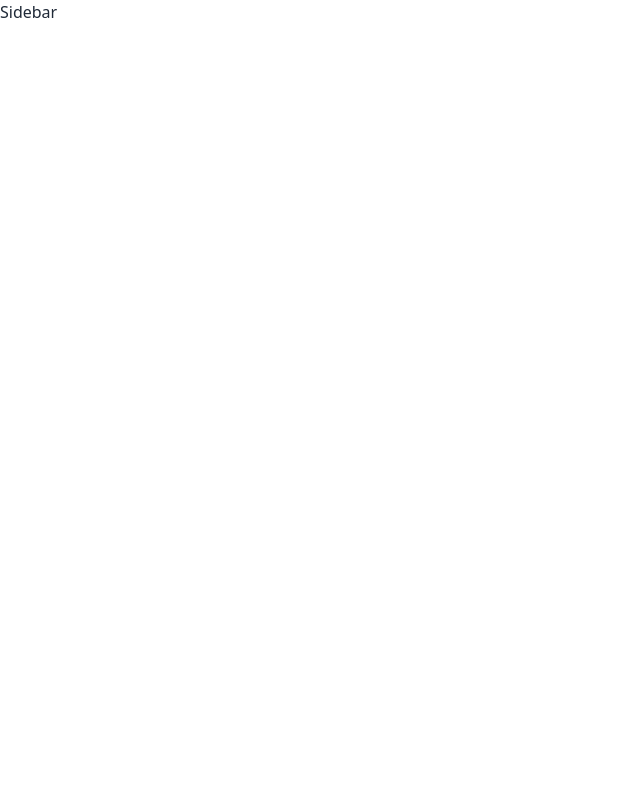
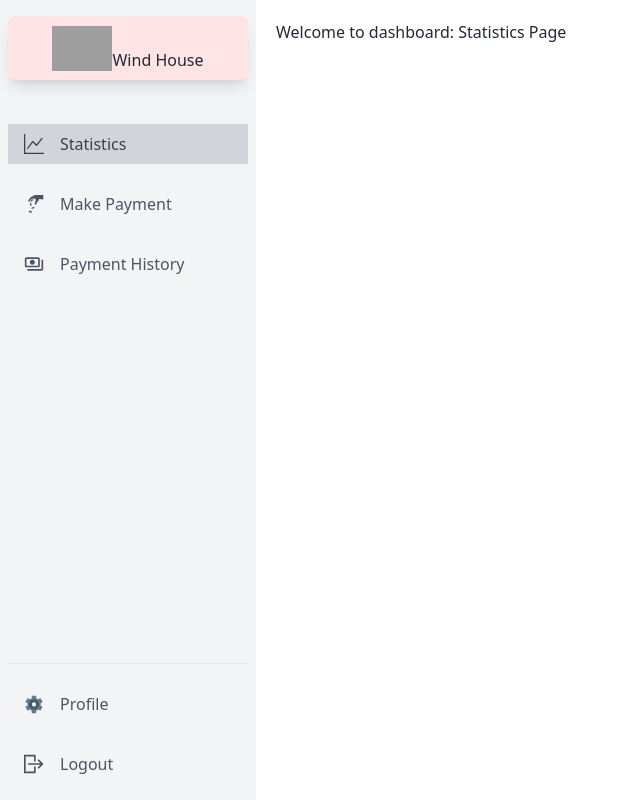
Before and after one commit to gopalbasak1/wind-house-management-client, a React (Vite) app: page /dashboard in a window 1280 px wide. Shown: the whole page, without its empty margins (0-640 px from the left). Built offline with nearby package versions, Linux system fonts and the light colour scheme; no server answers; grey boxes are pictures that could not be loaded.

Commit message:
sign up user data store to the database

```diff
--- /dev/null
+++ b/src/components/Dashboard/Sidebar/Sidebar.jsx
@@ -0,0 +1,151 @@
+import { useState } from 'react'
+import { GrLogout } from 'react-icons/gr'
+import { FcSettings } from 'react-icons/fc'
+import { BsFillHouseAddFill, BsFingerprint } from 'react-icons/bs'
+import { GrUserAdmin } from 'react-icons/gr'
+import { AiOutlineBars } from 'react-icons/ai'
+import { BsGraphUp } from 'react-icons/bs'
+import { NavLink } from 'react-router-dom'
+import useAuth from '../../../hooks/useAuth'
+import { Link } from 'react-router-dom'
+import { MdHomeWork, MdOutlinePayments } from 'react-icons/md'
+import { GiPayMoney } from 'react-icons/gi'
+
+const Sidebar = () => {
+  const { logOut } = useAuth()
+  const [isActive, setActive] = useState(false)
+
+  // Sidebar Responsive Handler
+  const handleToggle = () => {
+    setActive(!isActive)
+  }
+  return (
+    <>
+      {/* Small Screen Navbar */}
+      <div className='bg-gray-100 text-gray-800 flex justify-between md:hidden'>
+        <div>
+          <div className='block cursor-pointer p-4 font-bold'>
+            <Link to='/'>
+              <img
+                // className='hidden md:block'
+                src='https://i.ibb.co/4ZXzmq5/logo.png'
+                alt='logo'
+                width='100'
+                height='100'
+              />
+            </Link>
+          </div>
+        </div>
+
+        <button
+          onClick={handleToggle}
+          className='mobile-menu-button p-4 focus:outline-none focus:bg-gray-200'
+        >
+          <AiOutlineBars className='h-5 w-5' />
+        </button>
+      </div>
+
+      {/* Sidebar */}
+      <div
+        className={`z-10 md:fixed flex flex-col justify-between overflow-x-hidden bg-gray-100 w-64 space-y-6 px-2 py-4 absolute inset-y-0 left-0 transform ${
+          isActive && '-translate-x-full'
+        }  md:translate-x-0  transition duration-200 ease-in-out`}
+      >
+        <div>
+          <div>
+            <div className='w-full hidden md:flex px-4 py-2 shadow-lg rounded-lg justify-center items-center bg-rose-100 mx-auto'>
+              <Link className='flex items-center ' to='/'>
+                <img
+                  // className='hidden md:block'
+                  src='https://i.ibb.co/Ctvgz06/Wind-House-1-unscreen.gif'
+                  alt='logo'
+                  width='60'
+                  height='50'
+                />
+                <p className='mt-6'>Wind House</p>
+              </Link>
+            </div>
+          </div>
+
+          {/* Nav Items */}
+          <div className='flex flex-col justify-between flex-1 mt-6'>
+            {/* Conditional toggle button here.. */}
+
+            {/*  Menu Items */}
+            <nav>
+              {/* Statistics */}
+              <NavLink
+                to='/dashboard'
+                end
+                className={({ isActive }) =>
+                  `flex items-center px-4 py-2 my-5  transition-colors duration-300 transform  hover:bg-gray-300   hover:text-gray-700 ${
+                    isActive ? 'bg-gray-300  text-gray-700' : 'text-gray-600'
+                  }`
+                }
+              >
+                <BsGraphUp className='w-5 h-5' />
+
+                <span className='mx-4 font-medium'>Statistics</span>
+              </NavLink>
+
+              {/* Add Room */}
+              <NavLink
+                to='make-payment'
+                className={({ isActive }) =>
+                  `flex items-center px-4 py-2 my-5  transition-colors duration-300 transform  hover:bg-gray-300   hover:text-gray-700 ${
+                    isActive ? 'bg-gray-300  text-gray-700' : 'text-gray-600'
+                  }`
+                }
+              >
+                <GiPayMoney className='w-5 h-5' />
+
+                <span className='mx-4 font-medium'>Make Payment</span>
+              </NavLink>
+              {/* My Listing */}
+              <NavLink
+                to='payment-history'
+                className={({ isActive }) =>
+                  `flex items-center px-4 py-2 my-5  transition-colors duration-300 transform  hover:bg-gray-300   hover:text-gray-700 ${
+                    isActive ? 'bg-gray-300  text-gray-700' : 'text-gray-600'
+                  }`
+                }
+              >
+                <MdOutlinePayments className='w-5 h-5' />
+
+                <span className='mx-4 font-medium'>Payment History</span>
+              </NavLink>
+            </nav>
+          </div>
+        </div>
+
+        <div>
+          <hr />
+
+          {/* Profile Menu */}
+          <NavLink
+            to='/dashboard/profile'
+            className={({ isActive }) =>
+              `flex items-center px-4 py-2 my-5  transition-colors duration-300 transform  hover:bg-gray-300   hover:text-gray-700 ${
+                isActive ? 'bg-gray-300  text-gray-700' : 'text-gray-600'
+              }`
+            }
+          >
+            <FcSettings className='w-5 h-5' />
+
+            <span className='mx-4 font-medium'>Profile</span>
+          </NavLink>
+          <button
+            onClick={logOut}
+            className='flex w-full items-center px-4 py-2 mt-5 text-gray-600 hover:bg-gray-300   hover:text-gray-700 transition-colors duration-300 transform'
+          >
+            <GrLogout className='w-5 h-5' />
+
+            <span className='mx-4 font-medium'>Logout</span>
+          </button>
+        </div>
+      </div>
+    </>
+  )
+}
+
+export default Sidebar
--- a/src/layouts/DashboardLayout.jsx
+++ b/src/layouts/DashboardLayout.jsx
@@ -1,11 +1,14 @@
 import { Outlet } from "react-router-dom";
+import Sidebar from "../components/Dashboard/Sidebar/Sidebar";
 
 
 const DashboardLayout = () => {
     return (
         <div className="relative min-h-screen md:flex">
             {/* sidebar */}
-            <div>Sidebar</div>
+            <div>
+                <Sidebar/>
+            </div>
 
             {/* Outlet Dynamic Content*/}
             <div className="flex-1 md:ml-64">
--- /dev/null
+++ b/src/pages/Dashboard/Common/Statistics.jsx
@@ -0,0 +1,11 @@
+
+
+const Statistics = () => {
+    return (
+        <div>
+            <h2>Welcome to dashboard: Statistics Page</h2>
+        </div>
+    );
+};
+
+export default Statistics;
--- /dev/null
+++ b/src/pages/Dashboard/Member/Announcements/Announcements.jsx
@@ -0,0 +1,11 @@
+
+
+const Announcements = () => {
+    return (
+        <div>
+            <h2>Announcements Page</h2>
+        </div>
+    );
+};
+
+export default Announcements;
--- /dev/null
+++ b/src/pages/Dashboard/Member/MakePayment/MakePayment.jsx
@@ -0,0 +1,11 @@
+
+
+const MakePayment = () => {
+    return (
+        <div>
+            <h2>Make Payment Page</h2>
+        </div>
+    );
+};
+
+export default MakePayment;
--- /dev/null
+++ b/src/pages/Dashboard/Member/MyProfile/MyProfile.jsx
@@ -0,0 +1,12 @@
+
+
+
+const MyProfile = () => {
+    return (
+        <div>
+            <h2>My Profile</h2>
+        </div>
+    );
+};
+
+export default MyProfile;
--- /dev/null
+++ b/src/pages/Dashboard/Member/PaymentHistory/PaymentHistory.jsx
@@ -0,0 +1,11 @@
+
+
+const PaymentHistory = () => {
+    return (
+        <div>
+            <h1>Payment History Page</h1>
+        </div>
+    );
+};
+
+export default PaymentHistory;
--- a/src/providers/AuthProvider.jsx
+++ b/src/providers/AuthProvider.jsx
@@ -55,23 +55,36 @@ const AuthProvider = ({ children }) => {
       photoURL: photo,
     })
   }
-  // Get token from server
-  // const getToken = async email => {
-  //   const { data } = await axios.post(
-  //     `${import.meta.env.VITE_API_URL}/jwt`,
-  //     { email },
-  //     { withCredentials: true }
-  //   )
-  //   return data
-  // }
-  // onAuthStateChange
+  //Get token from server
+  const getToken = async email => {
+    const { data } = await axios.post(
+      `${import.meta.env.VITE_API_URL}/jwt`,
+      { email },
+      { withCredentials: true }
+    )
+    return data
+  };
+
+  //save user
+  const saveUser = async user=>{
+    const currentUser ={
+      email: user?.email,
+      name: user?.name,
+      role: 'user',
+      status: 'Verified'
+    }
+    const {data} = await axios.put(`${import.meta.env.VITE_API_URL}/user`, currentUser)
+    return data
+  }
 
 
+  //onAuthStateChange
   useEffect(() => {
     const unsubscribe = onAuthStateChanged(auth, currentUser => {
       setUser(currentUser)
       if (currentUser) {
-        getToken(currentUser.email)
+        getToken(currentUser.email);
+        saveUser(currentUser)
       }
       setLoading(false)
     })
--- a/src/routes/Routes.jsx
+++ b/src/routes/Routes.jsx
@@ -7,6 +7,9 @@ import SignUp from '../pages/SignUp/SignUp'
 import RoomDetails from '../pages/RoomDetails/RoomDetails'
 import Apartment from '../pages/Apartment/Apartment'
 import DashboardLayout from '../layouts/DashboardLayout'
+import Statistics from '../pages/Dashboard/Common/Statistics'
+import MakePayment from '../pages/Dashboard/Member/MakePayment/MakePayment'
+import PaymentHistory from '../pages/Dashboard/Member/PaymentHistory/PaymentHistory'
 
 export const router = createBrowserRouter([
   {
@@ -32,7 +35,16 @@ export const router = createBrowserRouter([
     element: <DashboardLayout/>,
     children:[
       {
-
+        index: true,
+        element: <Statistics/>
+      },
+      {
+        path: 'make-payment',
+        element: <MakePayment/>
+      },
+      {
+        path: 'payment-history',
+        element: <PaymentHistory/>
       }
     ],
   }
```
Also changed, not shown: public/windhouse - transparent.png (added), src/pages/SignUp/SignUp.jsx (line endings or trailing spaces).
